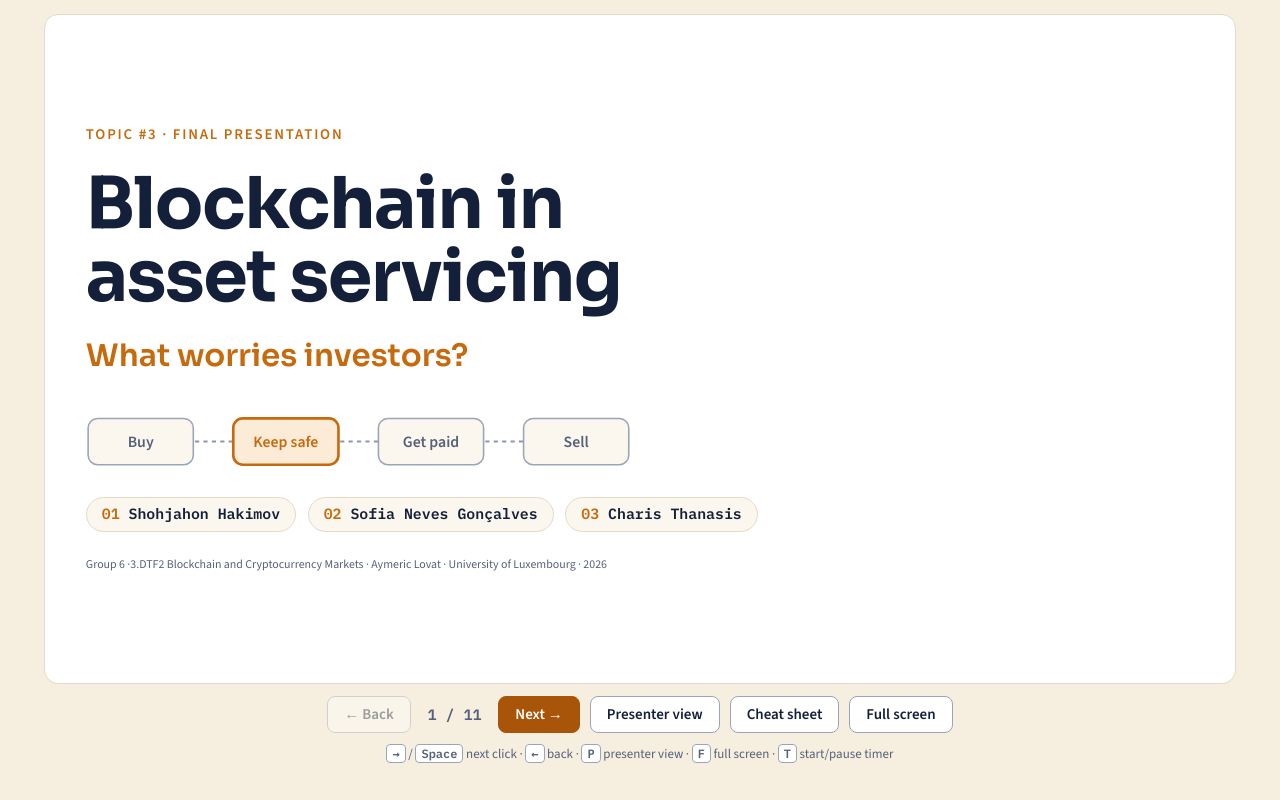
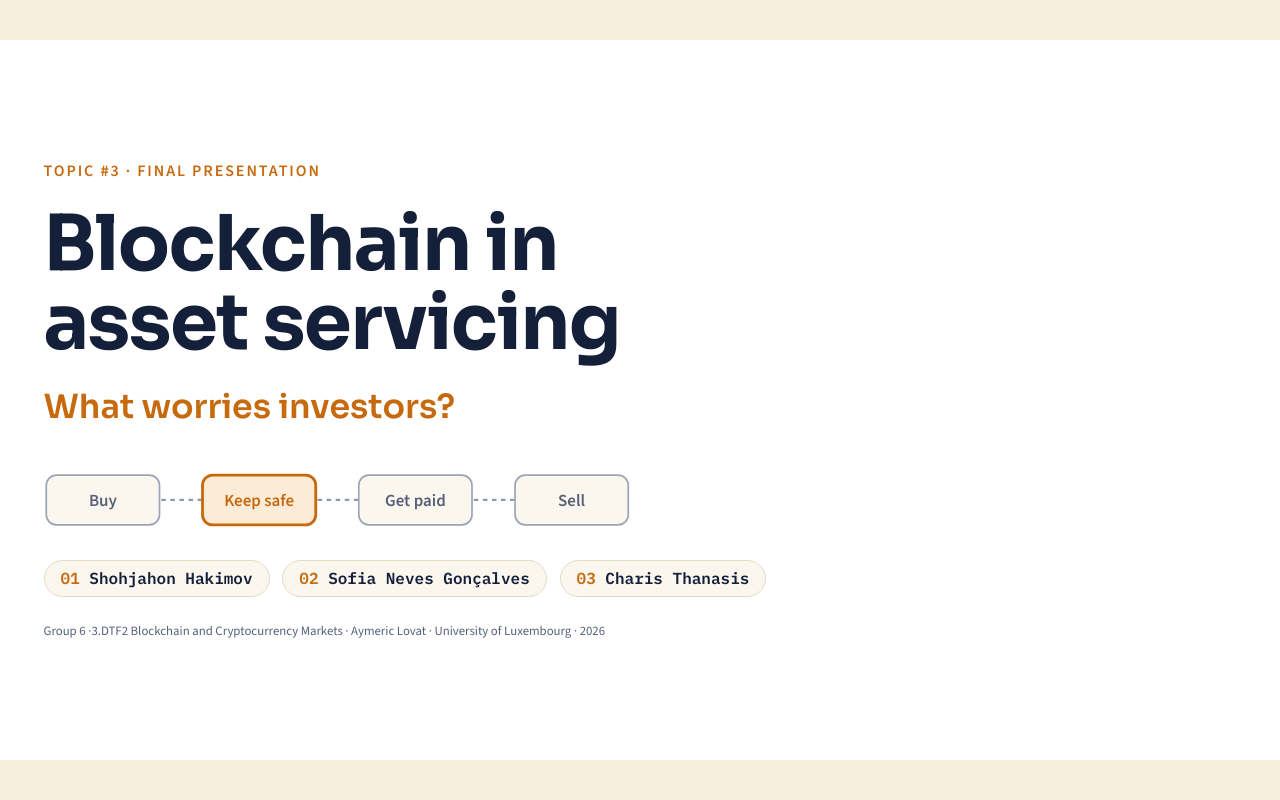
Before and after one commit to hakimovhere/asset-servicing-blockchain, a plain HTML site: page index.html in a window 1280 px wide. Both pictures are taken after a click on the button "Full screen". Drawn offline with nearby package versions, Linux system fonts and the light colour scheme.

Commit message:
Full screen: Safari prefix, fall back to filling the window when the browser refuses
Co-Authored-By: Claude <noreply@anthropic.com>

```diff
--- a/index.html
+++ b/index.html
@@ -44,8 +44,14 @@ body{ background:var(--bg); color:var(--ink); font-family:var(--font-b); }
   --t-h1:6cqw; --t-h2:3cqw; --t-lead:1.9cqw; --t-body:1.6cqw; --t-small:1.25cqw; --t-tiny:1cqw;
   --pad:3.4cqw; --gap:1.4cqw;
 }
-.stagewrap:fullscreen{ background:var(--bg); align-items:center; }
-.stagewrap:fullscreen .stage{ width:min(100vw, calc(100vh * 16 / 9)); border-radius:0; }
+.stagewrap:fullscreen{ background:var(--bg); align-items:center; width:100vw; height:100vh; }
+.stagewrap:fullscreen .stage{ width:min(100vw, calc(100vh * 16 / 9)); border-radius:0; border:0; }
+.stagewrap:-webkit-full-screen{ background:var(--bg); align-items:center; width:100vw; height:100vh; }
+.stagewrap:-webkit-full-screen .stage{ width:min(100vw, calc(100vh * 16 / 9)); border-radius:0; border:0; }
+/* fallback when the browser refuses real full screen (e.g. inside a frame): fill the window */
+.stagewrap.fs-fake{ position:fixed; inset:0; z-index:9999; background:var(--bg); align-items:center; width:100vw; height:100vh; }
+.stagewrap.fs-fake .stage{ width:min(100vw, calc(100vh * 16 / 9)); border-radius:0; border:0; }
+body.fs-lock{ overflow:hidden; }
 
 .slide{ position:absolute; inset:0; padding:var(--pad); display:flex; flex-direction:column; gap:var(--gap); }
 .eyebrow{ margin:0; font:600 var(--t-small)/1.2 var(--font-b); letter-spacing:.12em; text-transform:uppercase; color:var(--accent); }
@@ -939,10 +945,34 @@ svg [data-step]{ transform-box:fill-box; transform-origin:center; }
   function broadcast(){ if (bc && !fromRemote) try { bc.postMessage({ s:cur, b:beat }); } catch (e) {} }
 
   /* ---------- controls ---------- */
+  function fsEl(){ return document.fullscreenElement || document.webkitFullscreenElement || null; }
+  function setFake(on){
+    $('#stagewrap').classList.toggle('fs-fake', on);
+    document.body.classList.toggle('fs-lock', on);
+    fsLabel();
+  }
+  function fsLabel(){
+    var on = !!fsEl() || $('#stagewrap').classList.contains('fs-fake');
+    $('#fsbtn').textContent = on ? 'Exit full screen' : 'Full screen';
+    $('#fsbtn').setAttribute('aria-pressed', on ? 'true' : 'false');
+  }
   function fullscreen(){
     var w = $('#stagewrap');
-    try { if (document.fullscreenElement) document.exitFullscreen(); else if (w.requestFullscreen){ var p = w.requestFullscreen(); if (p && p.catch) p.catch(function(){}); } } catch (e) {}
+    if (w.classList.contains('fs-fake')) { setFake(false); return; }
+    if (fsEl()) { try { (document.exitFullscreen || document.webkitExitFullscreen).call(document); } catch (e) {} return; }
+    var req = w.requestFullscreen || w.webkitRequestFullscreen;
+    var allowed = document.fullscreenEnabled !== false && document.webkitFullscreenEnabled !== false;
+    if (!req || !allowed) { setFake(true); return; }
+    try {
+      var p = req.call(w);
+      if (p && p.catch) p.catch(function(){ setFake(true); });
+      setTimeout(function(){ if (!fsEl()) setFake(true); }, 800);
+    } catch (e) { setFake(true); }
   }
+  function fsChange(){ if (fsEl() && $('#stagewrap').classList.contains('fs-fake')) setFake(false); fsLabel(); }
+  document.addEventListener('fullscreenchange', fsChange);
+  document.addEventListener('webkitfullscreenchange', fsChange);
+  document.addEventListener('keydown', function(e){ if (e.key === 'Escape' && $('#stagewrap').classList.contains('fs-fake')) setFake(false); });
   $('#prev').addEventListener('click', prev);
   $('#next').addEventListener('click', next);
   $('#stage').addEventListener('click', function(e){ if (!e.target.closest('button,a,summary')) next(); });
```
